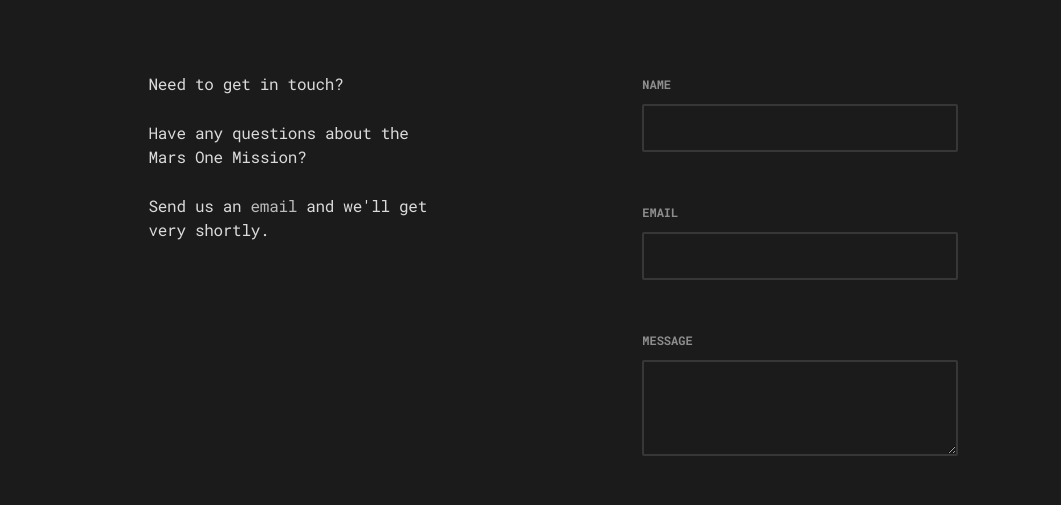
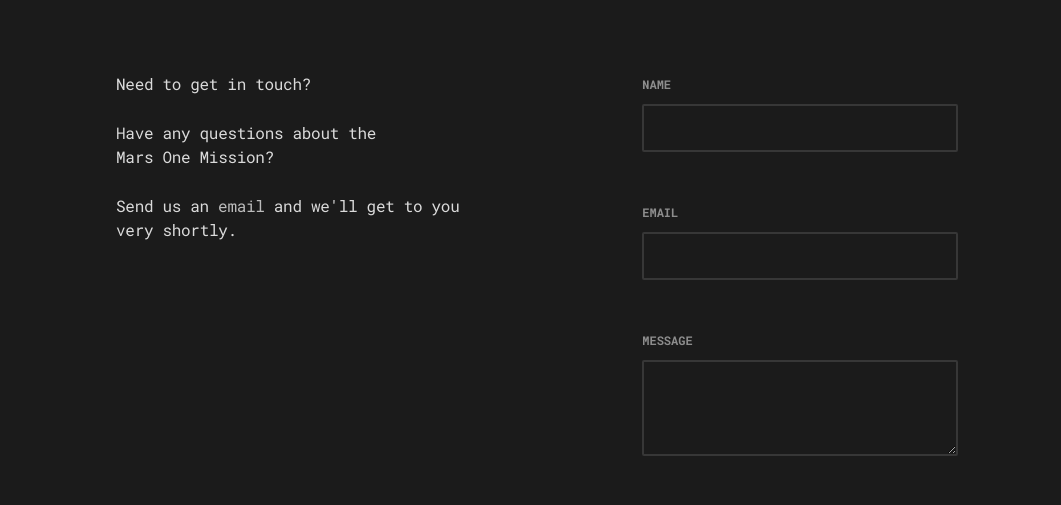
Before and after one commit to juwanpetty/mars-expedition, a plain HTML site: page contact.html in a window 1280 px wide. Shown: the part 270-775 px from the top of the page, without its empty margins (96-1157 px from the left). Drawn offline with Linux system fonts and the light colour scheme.

```diff
--- a/contact.html
+++ b/contact.html
@@ -32,7 +32,7 @@
             <p>Need to get in touch?</p>
             <p>Have any questions about the <br>Mars One Mission?</p>
             <p>Send us an <a href="mailto:space@email.com">email</a>
-              and we'll get <br>very shortly.</p>
+              and we'll get to you<br>very shortly.</p>
           </div>
         </div>
 
```
